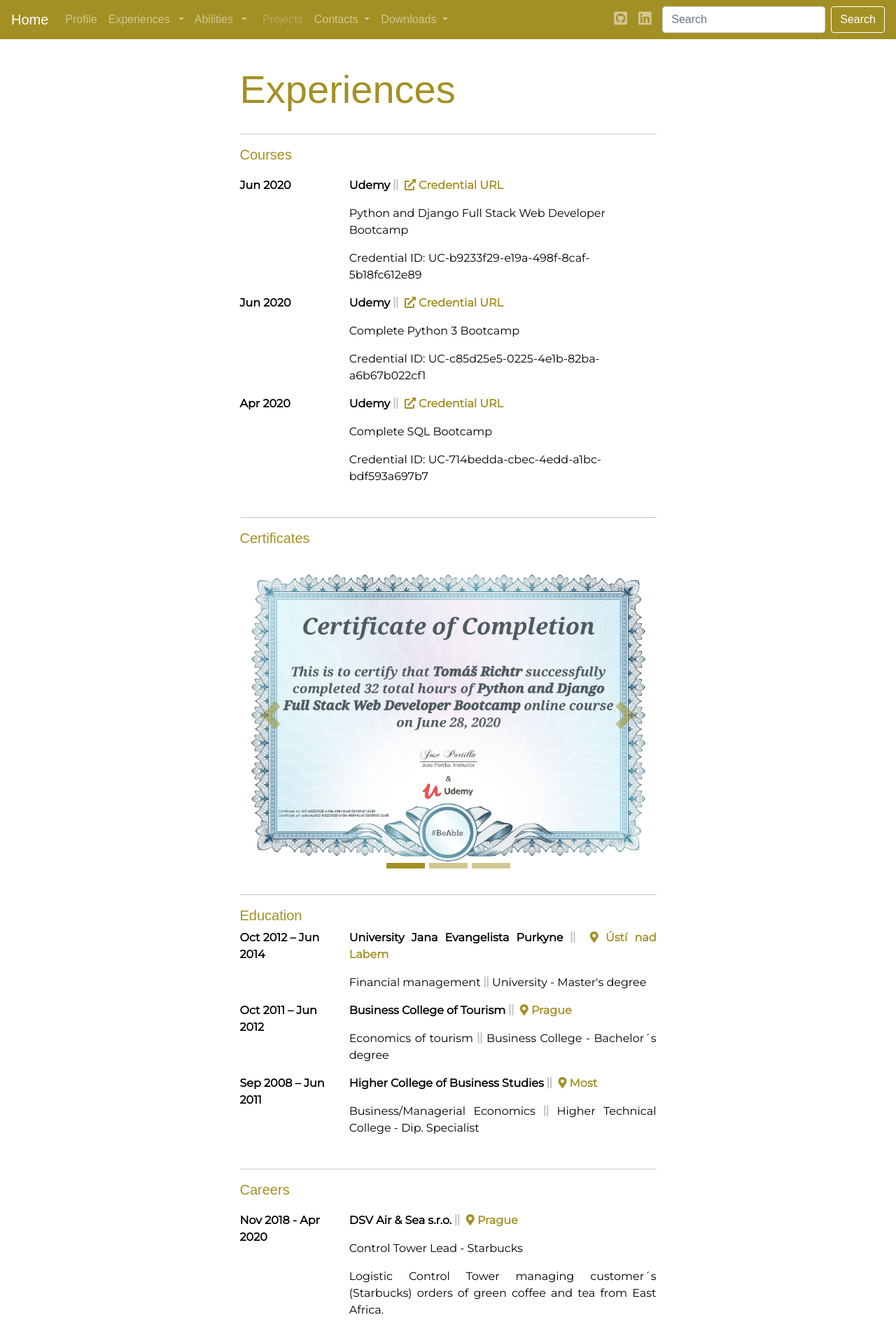
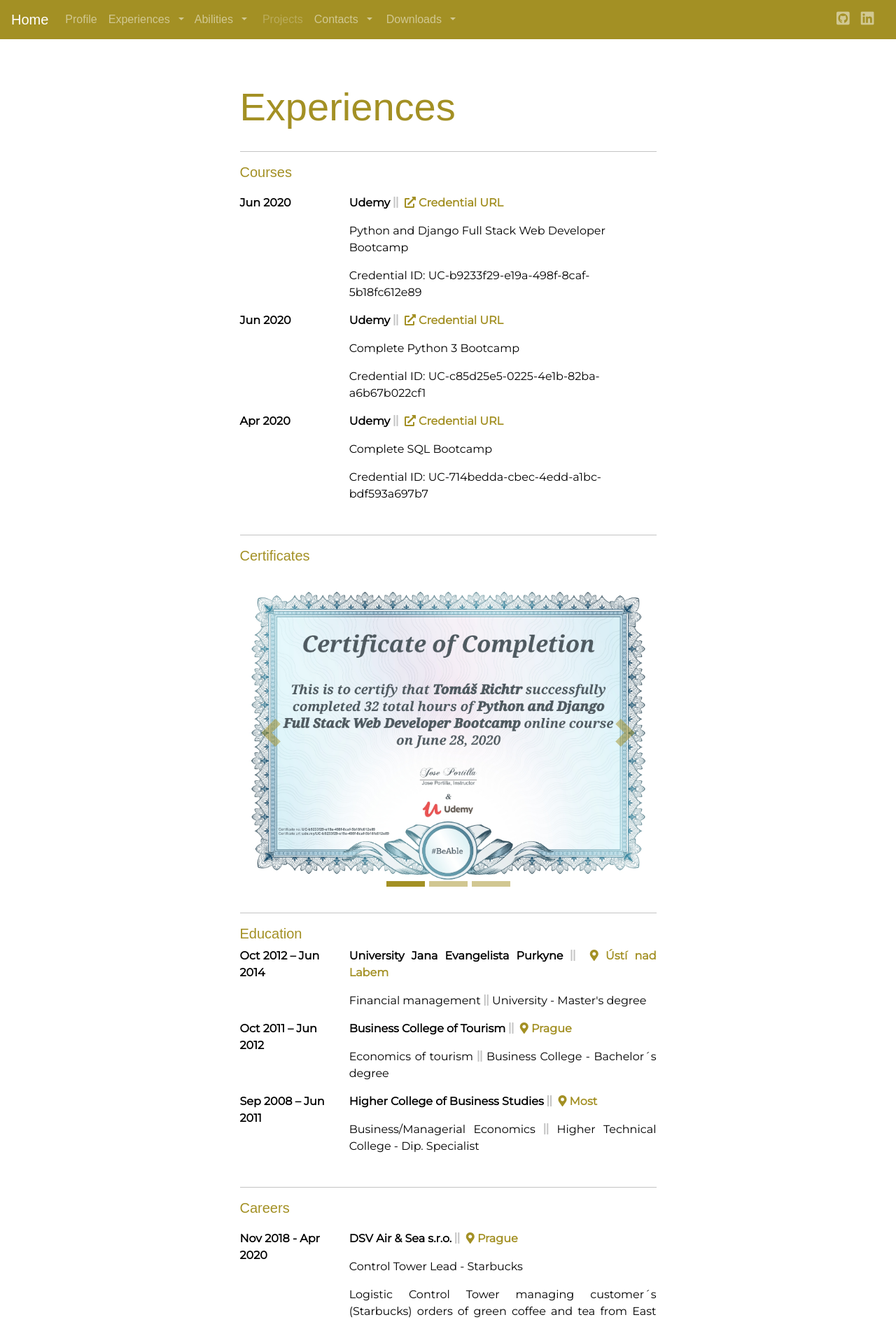
Before and after one commit to TomRichtr/my_personal_website, a Django app: page /experiences/ in a window 1280 px wide. Shown: the top 1889 px of the page at 70% size. Run offline with Django 3.2, Linux system fonts and the light colour scheme; some libraries are stand-ins or nearby versions; some web fonts are replaced.

Commit message:
Multiple upgrades

```diff
--- a/MyPersonalWebsite/settings.py
+++ b/MyPersonalWebsite/settings.py
@@ -40,6 +40,10 @@
     'django.contrib.staticfiles',
     'MyPersonalWebsiteApp',
 ]
+
+ELASTICSEACH_DSL  = {
+    'default': {'host':'localhost:9200'},
+}
 
 MIDDLEWARE = [
     'django.middleware.security.SecurityMiddleware',
--- a/MyPersonalWebsiteApp/views.py
+++ b/MyPersonalWebsiteApp/views.py
@@ -4,6 +4,7 @@
 from django.http import HttpResponse, Http404
 from django.conf import settings
 import os
+from django.db.models import Q
 
 class Profile (TemplateView):
 
--- a/static/css/style.css
+++ b/static/css/style.css
@@ -32,6 +32,7 @@
 #email-navbar {
   font-family: 'Montserrat', sans-serif;
   font-size: 0.8em;
+
 }
 
 #navbarDropdown {
@@ -253,7 +254,7 @@
 }
 
 .display-4 {
-  margin-top:5%;
+  margin-top:55px;
 }
 
 .top-line {
@@ -268,3 +269,26 @@
 .navbar-nav li:hover>.dropdown-menu {
   display: block;
 }
+
+.menu-link:hover {
+  text-shadow: 0px 0px 5px white;
+}
+
+.index-name {
+  text-shadow: 0px 0px 5px white;
+}
+
+.index-subtitle {
+  text-shadow: 0px 0px 5px white;
+}
+
+
+.nav-link.dropdown-toggle.contacts {
+  margin-right: 75px;
+}
+
+#canvas {
+  position: fixed;
+  top: 70%;
+  left: 0;
+}
--- a/static/js/base.js
+++ b/static/js/base.js
@@ -204,3 +204,199 @@
     $(".rating-container.githubapp .checked").removeClass( "fa-lg" );
   }
 );
+
+
+
+var canvas = document.getElementById("canvas");
+var context = canvas.getContext("2d");
+var resolution = window.devicePixelRatio || 1;
+
+var waves = [];
+var resized = false;
+
+var vw, vh;
+resizeCanvas();
+
+var wave1 = createWave(context, {
+  amplitude: 50,
+  duration: 4,
+  fillStyle: "rgba(163, 144, 36, 1)",
+  frequency: 2.5,
+  width: vw,
+  height: vh,
+  segments: 100,
+  waveHeight: vh * 0.25
+});
+
+var wave2 = createWave(context, {
+  amplitude: 100,
+  duration: 2,
+  fillStyle: "rgba(0, 0, 0, 0.1)",
+  frequency: 1.5,
+  width: vw,
+  height: vh,
+  segments: 100,
+  waveHeight: vh * 0.25
+});
+
+waves.push(wave1, wave2);
+
+
+
+window.addEventListener("resize", function() {
+  resized = true;
+});
+
+TweenLite.ticker.addEventListener("tick", update);
+
+function update() {
+
+  var len = waves.length;
+
+  if (resized) {
+
+    resizeCanvas();
+
+    for (var i = 0; i < len; i++) {
+      waves[i].resize(vw, vh);
+    }
+
+    resized = false;
+  }
+
+  context.clearRect(0, 0, vw, vh);
+  context.globalCompositeOperation = "soft-light";
+
+  for (var i = 0; i < len; i++) {
+    waves[i].draw();
+  }
+}
+
+function createWave(context, options) {
+
+  options = options || {};
+
+  // API
+  var wave = {
+
+    // Properties
+    amplitude: options.amplitude || 200,
+    context: context,
+    curviness: options.curviness || 0.75,
+    duration: options.duration || 2,
+    fillStyle: options.fillStyle || "rgba(163,144,36,0.53)",
+    frequency: options.frequency || 4,
+    height: options.height || 600,
+    points: [],
+    segments: options.segments || 100,
+    tweens: [],
+    waveHeight: options.waveHeight || 300,
+    width: options.width || 800,
+    x: options.x || 0,
+    y: options.y || 0,
+
+    // Methods
+    init: init,
+    resize: resize,
+    draw: draw,
+    kill: kill
+  };
+
+  init();
+
+  function kill() {
+
+    var tweens = wave.tweens;
+    var len = tweens.length;
+
+    for (var i = 0; i < len; i++) {
+      tweens[i].kill();
+    }
+
+    tweens.length = 0;
+    wave.points.length = 0;
+  }
+
+  function init() {
+
+    kill();
+
+    var segments = wave.segments;
+    var interval = wave.width / segments;
+
+    for (var i = 0; i <= segments; i++) {
+
+      var norm = i / segments;
+      var point = {
+        x: wave.x + i * interval,
+        y: 1
+      };
+
+      var tween = TweenMax.to(point, wave.duration, {
+        y: -1,
+        repeat: -1,
+        yoyo: true,
+        ease: Sine.easeInOut
+      }).progress(norm * wave.frequency)
+
+      wave.tweens.push(tween);
+      wave.points.push(point);
+    }
+  }
+
+  function draw() {
+
+    var points = wave.points;
+    var len = points.length;
+
+    var startY = wave.waveHeight;
+    var height = wave.amplitude / 2;
+
+    context.beginPath();
+    context.moveTo(points[0].x, startY + points[0].y * height);
+
+    for (var i = 1; i < len; i++) {
+
+      var point = points[i];
+      context.lineTo(point.x, startY + point.y * height);
+    }
+
+    context.lineTo(wave.x + wave.width, wave.y + wave.height);
+    context.lineTo(wave.x, wave.y + wave.height);
+    context.closePath();
+    context.fillStyle = wave.fillStyle;
+    context.fill();
+  }
+
+  function resize(width, height) {
+
+    wave.width = width;
+    wave.height = height;
+
+    var points = wave.points;
+    var len = points.length;
+    var interval = wave.width / wave.segments;
+
+    for (var i = 0; i < len; i++) {
+
+      var point = points[i];
+      point.x = wave.x + i * interval;
+    }
+  }
+
+  return wave;
+}
+
+function resizeCanvas() {
+
+  vw = window.innerWidth;
+  vh = window.innerHeight;
+
+  canvas.width  = vw * resolution;
+  canvas.height = vh * resolution;
+
+  canvas.style.width  = vw + "px";
+  canvas.style.height = vh + "px";
+
+  context.scale(resolution, resolution);
+}
--- a/templates/_navbar.html
+++ b/templates/_navbar.html
@@ -4,18 +4,18 @@
   <button class="navbar-toggler" type="button" data-toggle="collapse" data-target="#navbarTogglerDemo03" aria-controls="navbarTogglerDemo03" aria-expanded="false" aria-label="Toggle navigation">
     <span class="navbar-toggler-icon"></span>
   </button>
-  <a class="navbar-brand" href="{% url "index" %}">Home</a>
+  <a class="navbar-brand menu-link" href="{% url "index" %}">Home</a>
 
   <div class="collapse navbar-collapse" id="navbarTogglerDemo03">
 
     <ul class="navbar-nav mr-auto mt-2 mt-lg-0">
       <li class="nav-item">
-        <a class="nav-link" href="{% url 'personal_website:profile' %}">Profile</a>
+        <a class="nav-link test menu-link" href="{% url 'personal_website:profile' %}">Profile</a>
       </li>
 
       <li class="nav-item dropdown">
 
-          <a class="nav-link experiences" href="{% url 'personal_website:experiences' %}" id="navbarDropdown" role="button" aria-haspopup="true" aria-expanded="false">
+          <a class="nav-link experiences menu-link" href="{% url 'personal_website:experiences' %}" id="navbarDropdown" role="button" aria-haspopup="true" aria-expanded="false">
             Experiences
             <a class="nav-link dropdown-toggle experiences" href="{% url 'personal_website:experiences' %}" role="button" data-toggle="dropdown" aria-haspopup="true" aria-expanded="false">
             </a>
@@ -24,14 +24,13 @@
         <div class="dropdown-menu" aria-labelledby="navbarDropdown" id="experiences-navbar">
           <a class="dropdown-item" href="{% url 'personal_website:experiences' %}#courses"><i class="fas fa-book-open"></i>  Courses</a>
           <a class="dropdown-item" href="{% url 'personal_website:experiences' %}#certificates"><i class="fas fa-stamp"></i> Certificates</a>
-          <a class="dropdown-item" href="{% url 'personal_website:experiences' %}#experiences"><i class="fas fa-user-graduate"></i> Education</a>
+          <a class="dropdown-item" href="{% url 'personal_website:experiences' %}#education"><i class="fas fa-user-graduate"></i> Education</a>
           <a class="dropdown-item" href="{% url 'personal_website:experiences' %}#careers"><i class="fas fa-briefcase"></i> Careers</a>
         </div>
       </li>
 
       <li class="nav-item dropdown">
-
-          <a class="nav-link abilities" href="{% url 'personal_website:abilities' %}" id="navbarDropdown" role="button" aria-haspopup="true" aria-expanded="false">
+          <a class="nav-link abilities menu-link" href="{% url 'personal_website:abilities' %}" id="navbarDropdown" role="button" aria-haspopup="true" aria-expanded="false">
             Abilities
             <a class="nav-link dropdown-toggle abilities" href="{% url 'personal_website:abilities' %}" role="button" data-toggle="dropdown" aria-haspopup="true" aria-expanded="false">
             </a>
@@ -44,24 +43,32 @@
         </div>
       </li>
 
-
       <li class="nav-item">
-        <a class="nav-link disabled" href="{% url 'personal_website:projects' %}">Projects</a>
+        <a class="nav-link disabled menu-link" href="{% url 'personal_website:projects' %}">Projects</a>
       </li>
 
       <li class="nav-item dropdown">
-        <a class="nav-link dropdown-toggle" href="#" id="navbarDropdown" role="button" data-toggle="dropdown" aria-haspopup="true" aria-expanded="false">
+
+
+
+        <a class="nav-link menu-link contacts" href="#" id="navbarDropdown" role="button" aria-haspopup="true" aria-expanded="false">
           Contacts
+          <a class="nav-link dropdown-toggle contacts" href="{% url 'personal_website:abilities' %}" role="button" data-toggle="dropdown" aria-haspopup="true" aria-expanded="false">
+          </a>
         </a>
         <div class="dropdown-menu" aria-labelledby="navbarDropdown" id="contacts-navbar">
-          <div class="dropdown-item" href="" id="email-navbar" data-toggle="popover" title="Click to copy to clipboard."><i class="fas fa-at"></i> t.richtr@email.cz</div>
-          <div class="dropdown-item" href="" id="phone-navbar" data-toggle="popover" title="Click to copy to clipboard."><i class="fas fa-phone-square"></i> +420 778 540 970</div>
+          <div class="dropdown-item" href="" id="email-navbar" title="Click to copy to clipboard."><i class="fas fa-at"></i> t.richtr@email.cz</div>
+          <div class="dropdown-item" href="" id="phone-navbar" title="Click to copy to clipboard."><i class="fas fa-phone-square"></i> +420 778 540 970</div>
         </div>
       </li>
 
+
+
       <li class="nav-item dropdown">
-        <a class="nav-link dropdown-toggle" href="#" id="navbarDropdown" role="button" data-toggle="dropdown" aria-haspopup="true" aria-expanded="false">
+        <a class="nav-link menu-link downloads" href="#" id="navbarDropdown" role="button" data-toggle="" aria-haspopup="true" aria-expanded="false">
           Downloads
+          <a class="nav-link dropdown-toggle downloads" href="{% url 'personal_website:abilities' %}" role="button" data-toggle="dropdown" aria-haspopup="true" aria-expanded="false">
+          </a>
         </a>
         <div class="dropdown-menu" aria-labelledby="navbarDropdown" id="contacts-navbar">
           <a class="dropdown-item" href="" Download="{% static 'downloads/dummy.pdf' %}" id="CV-download-navbar" data-toggle="popover" title="Download a CV."><i class="fas fa-arrow-alt-circle-down"></i> Curriculum Vitae</a>
@@ -72,17 +79,13 @@
 
     <ul class="navbar-nav mr-right mt-2 mt-lg-0" id="external-links-navbar">
       <li class="nav-item">
-        <a class="nav-link" href="https://github.com/TomRichtr" target="_blank"><i class="fab fa-github-square fa-lg"></i></a>
+        <a class="nav-link menu-link" href="https://github.com/TomRichtr" target="_blank"><i class="fab fa-github-square fa-lg"></i></a>
       </li>
 
       <li class="nav-item">
-        <a class="nav-link" href="https://www.linkedin.com/in/trichtr/" target="_blank"><i class="fab fa-linkedin fa-lg"></i></a>
+        <a class="nav-link menu-link" href="https://www.linkedin.com/in/trichtr/" target="_blank"><i class="fab fa-linkedin fa-lg"></i></a>
       </li>
     </ul>
 
-    <form class="form-inline my-2 my-lg-0">
-      <input class="form-control mr-sm-2" type="search" placeholder="Search" aria-label="Search">
-      <button class="btn btn-outline-success my-2 my-sm-0" type="submit" id="search-button">Search</button>
-    </form>
   </div>
 </nav>
--- a/templates/abilities/_skills.html
+++ b/templates/abilities/_skills.html
@@ -85,7 +85,7 @@
     <div class="">
       <span class="fa fa-star checked"></span>
       <span class="fa fa-star checked"></span>
-      <span class="fa fa-star checked"></span>
+      <span class="fa fa-star"></span>
       <span class="fa fa-star"></span>
       <span class="fa fa-star"></span>
     </div>
--- a/templates/abilities/_tools.html
+++ b/templates/abilities/_tools.html
@@ -71,7 +71,7 @@
 
 <div class="row">
   <div class="col-sm-6 rating-container msoffice d-flex justify-content-between">
-    <div class="skill-name-container">MS Office (Word,OL,PPT)</div>
+    <div class="skill-name-container">MS Office (Word, OL, PPT)</div>
     <div class="">
       <span class="fa fa-star checked"></span>
       <span class="fa fa-star checked"></span>
--- a/templates/abilities/abilities.html
+++ b/templates/abilities/abilities.html
@@ -9,7 +9,7 @@
   <div class="col-sm">
     <div class="jumbotron jumbotron-fluid" id="jumbotron-profile">
       <div class="container">
-        <h1 class="display-4" id="abilities">Abilities</h1>
+        <h1 class="display-4">Abilities</h1>
         <h5 class="sub-title-about" id="skills">Skills</h5>
           {% include "abilities/_skills.html" %}
         <h5 class="sub-title-details" id="tools">Tools</h5>
--- a/templates/base.html
+++ b/templates/base.html
@@ -16,15 +16,17 @@
     <title>Resume - Tomas Richtr</title>
   </head>
   <body>
+    <canvas id="canvas"></canvas>
     {% include "_navbar.html" %}
     <div class="alert" role="alert" id="copied-alert">Copied to your clipboard.</div>
     {% block content %}
     {% endblock %}
-    <!-- Optional JavaScript -->
-    <!-- jQuery first, then Popper.js, then Bootstrap JS -->
+
+    <script src="https://cdnjs.cloudflare.com/ajax/libs/gsap/1.19.1/TweenMax.min.js"></script>
     <script type="text/javascript" src="https://code.jquery.com/jquery-3.5.1.js"></script>
     <script src="https://cdn.jsdelivr.net/npm/popper.js@1.16.0/dist/umd/popper.min.js" integrity="sha384-Q6E9RHvbIyZFJoft+2mJbHaEWldlvI9IOYy5n3zV9zzTtmI3UksdQRVvoxMfooAo" crossorigin="anonymous"></script>
     <script src="https://stackpath.bootstrapcdn.com/bootstrap/4.5.0/js/bootstrap.min.js" integrity="sha384-OgVRvuATP1z7JjHLkuOU7Xw704+h835Lr+6QL9UvYjZE3Ipu6Tp75j7Bh/kR0JKI" crossorigin="anonymous"></script>
     <script src="{% static 'js/base.js' %}"></script>
+
   </body>
 </html>
--- a/templates/experiences/_certificates.html
+++ b/templates/experiences/_certificates.html
@@ -2,7 +2,7 @@
 
 <h5 class="sub-title-details">Certificates</h5>
 <div id="carouselExampleCaptions" class="carousel slide" data-ride="carousel">
-  <ol class="carousel-indicators">
+  <ol class="carousel-indicators" id="education">
     <li data-target="#carouselExampleCaptions" data-slide-to="0" class="active"></li>
     <li data-target="#carouselExampleCaptions" data-slide-to="1"></li>
     <li data-target="#carouselExampleCaptions" data-slide-to="2"></li>
@@ -20,7 +20,7 @@
     </div>
     <div class="carousel-item">
       <img src="{% static 'pictures\UC-714bedaa-cbec-4edd-a1bc-bdf593a697b7.jpg' %}" class="d-block w-100" alt="...">
-      <div class="carousel-caption d-none d-md-block" id="careers">
+      <div class="carousel-caption d-none d-md-block">
       </div>
     </div>
   </div>
--- a/templates/experiences/_education.html
+++ b/templates/experiences/_education.html
@@ -25,6 +25,6 @@
   </div>
   <div class="col-sm-9 text">
     <p class="text text-justify top-line">Higher College of Business Studies <i class="fas fa-grip-lines-vertical"></i>&nbsp; <a href="https://goo.gl/maps/HX5XEizFhhpKXYgu8" class="text place" target="_blank"><i class="fas fa-map-marker-alt"></i> Most</a></p>
-    <p class="text text-justify" id="courses">Business/Managerial Economics <i class="fas fa-grip-lines-vertical"></i> Higher Technical College - Dip. Specialist</p>
+    <p class="text text-justify" id="careers">Business/Managerial Economics <i class="fas fa-grip-lines-vertical"></i> Higher Technical College - Dip. Specialist</p>
   </div>
 </div>
--- a/templates/experiences/experiences.html
+++ b/templates/experiences/experiences.html
@@ -9,8 +9,8 @@
   <div class="col-sm">
     <div class="jumbotron jumbotron-fluid" id="jumbotron-profile">
       <div class="container">
-        <h1 class="display-4" id="experiences">Experiences</h1>
-        <p class="lead text-dark"></p>
+        <h1 class="display-4" id="courses">Experiences</h1>
+        <p class="lead text-dark" id="courses"></p>
         {% include "experiences/_courses.html" %}
         {% include "experiences/_certificates.html" %}
         {% include "experiences/_education.html" %}
--- a/templates/index/index.html
+++ b/templates/index/index.html
@@ -5,8 +5,8 @@
 <div class="background-container" style="background-image: url('{% static 'pictures/header_picture.jpg' %}')">
   <div class="jumbotron jumbotron-fluid" id="jumbotron-index">
     <div class="container">
-      <h1 class="display-4">Tomas Richtr</h1>
-      <p class="lead">A personal resume website</p>
+      <h1 class="display-4 index-name">Tomas Richtr</h1>
+      <p class="lead index-subtitle">A personal resume website</p>
     </div>
   </div>
 </div>
--- a/templates/profile/profile.html
+++ b/templates/profile/profile.html
@@ -9,9 +9,9 @@
     <div class="jumbotron jumbotron-fluid" id="jumbotron-profile">
       <div class="container">
         <h1 class="display-4">Profile</h1>
-        <p class="lead text-dark">A starting programmer.</p>
+        <p class="lead text-dark">A starting web-application developer.</p>
         <h5 class="sub-title-about">About me</h5>
-        <p class="text">Just recently I have decided to make a quite a turn and become an application developer. Ever since I am trying to get into programming as fast I can. Eventually I hope I will manage both front-end and back-end technologies and become full-stack developer. But of course, that is a matter of future. For now I will be happy for even smallest opportunity to be involved, even perhaps in your project.&#128521;</p>
+        <p class="text">Just recently I have decided to make a quite a turn and become an application developer. Ever since I am trying to get into programming as fast I can. Eventually I hope I will manage both front-end and back-end technologies and become full-stack developer. But of course, that is a matter of future. For now I will be happy for even smallest opportunity to be involved, even perhaps in your project.</p>
         <h5 class="sub-title-details">Details</h5>
         <div class="row">
           <div class="col-sm">
```
Also changed, not shown: templates/search_result.html (added).
